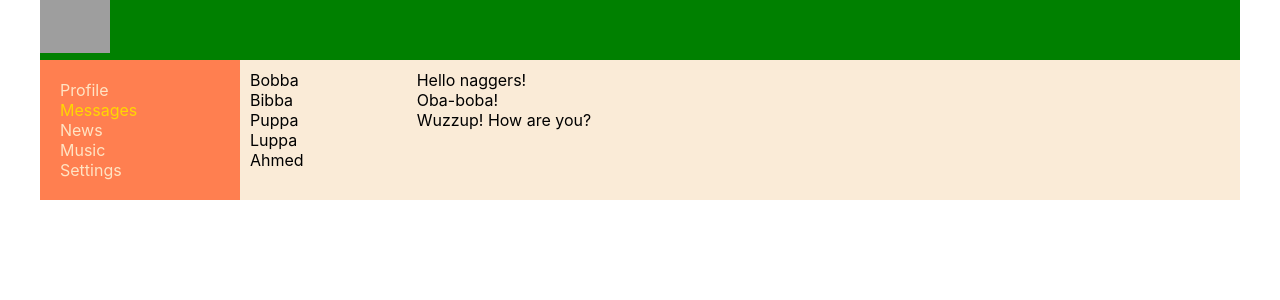
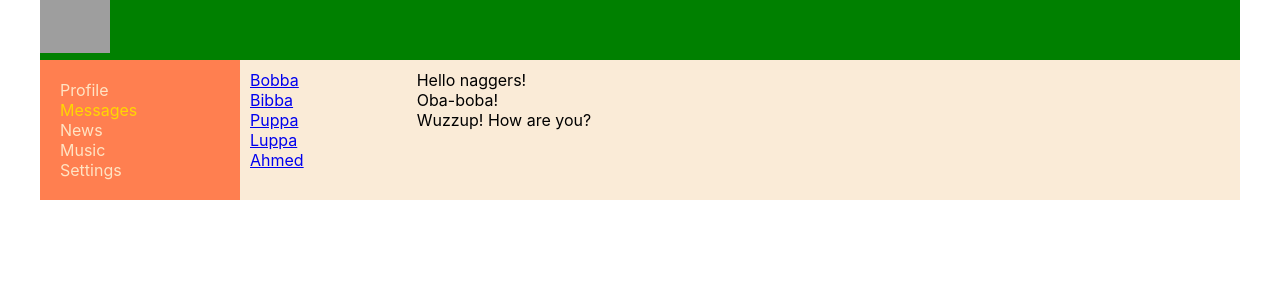
Before and after one commit to catobazz/samurai-way, a React (Create React App) app: page /dialogs in a window 1280 px wide. Shown: the top 300 px of the page. Built offline with nearby package versions, Linux system fonts and the light colour scheme; grey boxes are pictures that could not be loaded.

Commit message:
_22_dialogs

```diff
--- a/src/components/Dialogs/Dialogs.tsx
+++ b/src/components/Dialogs/Dialogs.tsx
@@ -1,24 +1,25 @@
 import React from 'react';
 import s from './Dialogs.module.css'
+import {NavLink} from "react-router-dom";
 
 const Dialogs = () => {
     return (
         <div className={s.dialogs}>
             <div className={s.dialogsItems}>
                 <div className={s.dialog}>
-                    Bobba
+                    <NavLink to='/dialogs/1' > Bobba </NavLink>
                 </div>
                 <div className={s.dialog}>
-                    Bibba
+                    <NavLink to='/dialogs/2' > Bibba</NavLink>
                 </div>
                 <div className={s.dialog}>
-                    Puppa
+                    <NavLink to='/dialogs/3' > Puppa</NavLink>
                 </div>
                 <div className={s.dialog}>
-                    Luppa
+                    <NavLink to='/dialogs/4' >Luppa</NavLink>
                 </div>
                 <div className={s.dialog}>
-                    Ahmed
+                    <NavLink to='/dialogs/5' > Ahmed</NavLink>
                 </div>
 
             </div>
```
